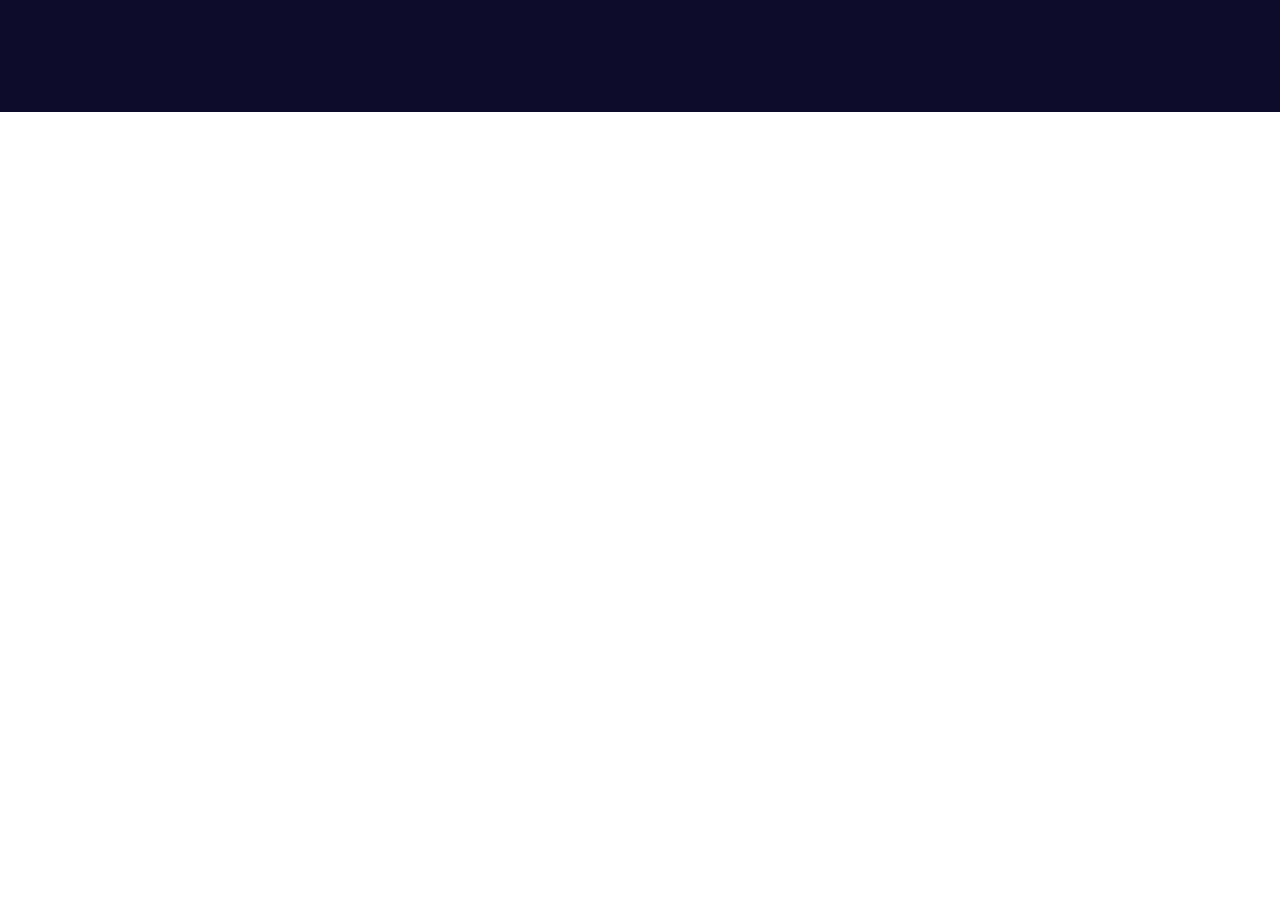
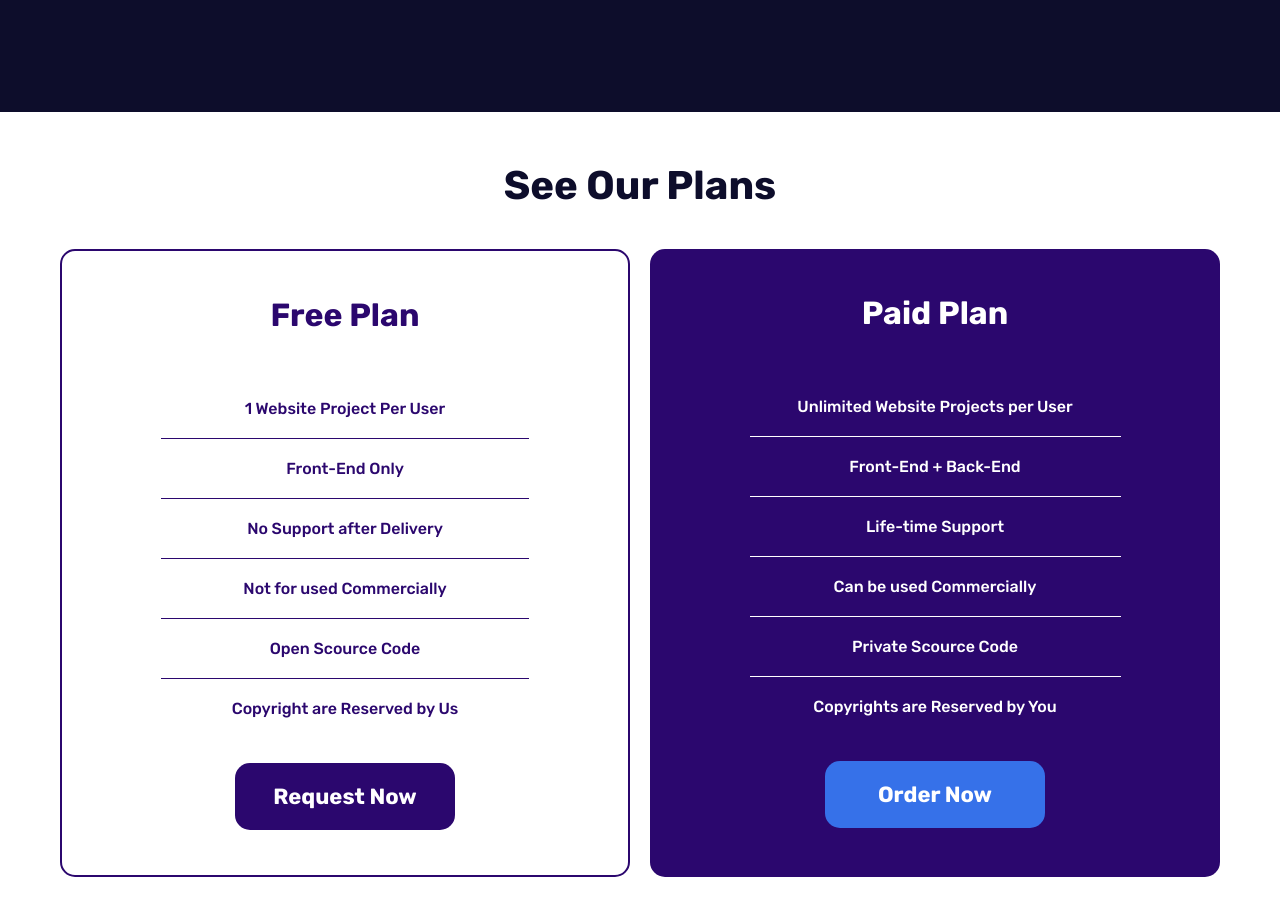
Before and after one commit to Ahmed-Magdy-S/AZ-Web-Project, a website: page index.html in a window 1280 px wide. Shown: the part 712-1628 px from the top of the page. Before the commit the page ends 824 px from the top, so only its background shows below. Drawn offline with Linux system fonts and the light colour scheme.

Commit message:
added section-plans

```diff
--- a/index.html
+++ b/index.html
@@ -49,6 +49,37 @@
         </div>
     </header>
     <!-- End Header -->
+    <section class="section-plan" id="section-plan">
+        <div class="container">
+            <h2>See Our Plans</h2>
+            <div class="plan-box">
+                <div class="plan-box-table plan-box--free">
+                    <h3>Free Plan</h3>
+                    <ul class="plan-box-table-list">
+                        <li class="item">1 Website Project Per User</li>
+                        <li class="item">Front-End Only</li>
+                        <li class="item">No Support after Delivery</li>
+                        <li class="item">Not for used Commercially</li>
+                        <li class="item">Open Scource Code</li>
+                        <li class="item">Copyright are Reserved by Us</li>
+                    </ul>
+                    <a class="btn btn--secondary" href="">Request Now</a>
+                </div>
+                <div class="plan-box-table plan-box--paid">
+                    <h3>Paid Plan</h3>
+                    <ul class="plan-box-table-list">
+                        <li class="item">Unlimited Website Projects per User</li>
+                        <li class="item">Front-End + Back-End</li>
+                        <li class="item">Life-time Support</li>
+                        <li class="item">Can be used Commercially</li>
+                        <li class="item">Private Scource Code</li>
+                        <li class="item">Copyrights are Reserved by You</li>
+                    </ul>
+                    <a class="btn btn--primary btn-blue" href="">Order Now</a>
+                </div>
+            </div>
+        </div>
+    </section>
 </body>
 
 </html>
--- a/style/sass/base/_base.scss
+++ b/style/sass/base/_base.scss
@@ -32,3 +32,7 @@ img {
     display: block;
     width: 100%;
 }
+
+a {
+    text-decoration: none;
+}
--- a/style/sass/base/_typography.scss
+++ b/style/sass/base/_typography.scss
@@ -6,6 +6,24 @@ h1 {
     font-weight: 700;
     color: $color-white;
     margin-bottom: 5rem;
+}
+
+h2 {
+    font-size: 4rem;
+    font-family: 'Rubik', sans-serif;
+    font-weight: 700;
+    text-align: center;
+    margin-bottom: 3rem;
+
+}
+
+h3 {
+    font-size: 3.2rem;
+    font-family: 'Rubik', sans-serif;
+    font-weight: 700;
+    margin-bottom: 2rem;
+    padding: 2.5rem;
+
 }
 
 .brand-letter {
--- a/style/sass/components/_buttons.scss
+++ b/style/sass/components/_buttons.scss
@@ -0,0 +1,35 @@
+@use "../abstraction/variables"as *;
+
+.btn {
+    display: block;
+    margin: 2.5rem auto;
+    width: 22rem;
+    border-radius: 15px;
+    font-family: 'Rubik', sans-serif;
+    font-weight: 700;
+    font-size: 2.2rem;
+    transition: all .2s;
+    padding: 2rem 3rem;
+
+
+    &--primary {
+        background-color: $accent;
+        color: $color-white;
+        &:hover {
+            background-color: $color-white;
+           color: $accent;
+        }
+    }
+
+    &--secondary {
+        background-color: $color-secondary;
+        color: $color-white;
+
+        &:hover {
+            color: $color-secondary;
+            background-color: $color-white;
+            border: 1px solid $color-secondary;
+        }
+
+    }
+}
--- a/style/sass/components/_nav.scss
+++ b/style/sass/components/_nav.scss
@@ -23,7 +23,6 @@
             font-family: 'Rubik', sans-serif;
             font-weight: 500;
             color: $color-white;
-            text-decoration: none;
             padding: 1.5rem 2rem;
             transition: all .2s ease-in;
             border-radius: 10px;
--- /dev/null
+++ b/style/sass/layout/_sections.scss
@@ -0,0 +1,48 @@
+@use "../abstraction/variables"as *;
+
+.section-plan {
+    h2 {
+        color: $color-primary;
+    }
+
+    .plan-box {
+        display: flex;
+        justify-content: space-between;
+        flex-wrap: wrap;
+
+        &-table {
+            width: 40rem;
+            padding: 2rem;
+            margin: 1rem;
+            flex-grow: 1;
+            text-align: center;
+            font-size: 1.6rem;
+            border-radius: 15px;
+
+            .item {
+                padding: 2rem;
+                width: 70%;
+                margin: 0 auto;
+
+                &:not(:last-child) {
+                    border-bottom: 1px solid;
+                }
+            }
+        }
+
+        &--free {
+            color: $color-secondary;
+            border: 2px solid $color-secondary; //test
+
+        }
+
+        &--paid {
+
+            background-color: $color-secondary;
+            color: $color-white;
+
+        }
+
+    }
+
+}
--- a/style/sass/main-sass.scss
+++ b/style/sass/main-sass.scss
@@ -1,4 +1,9 @@
 @use "./base/base";
 @use "./base/typography";
+
 @use "./layout/header";
+
 @use "./components/nav";
+@use "./components/buttons";
+
+@use "./layout/sections";
```
Also changed, not shown: style/main-style.css, 1 other file.
